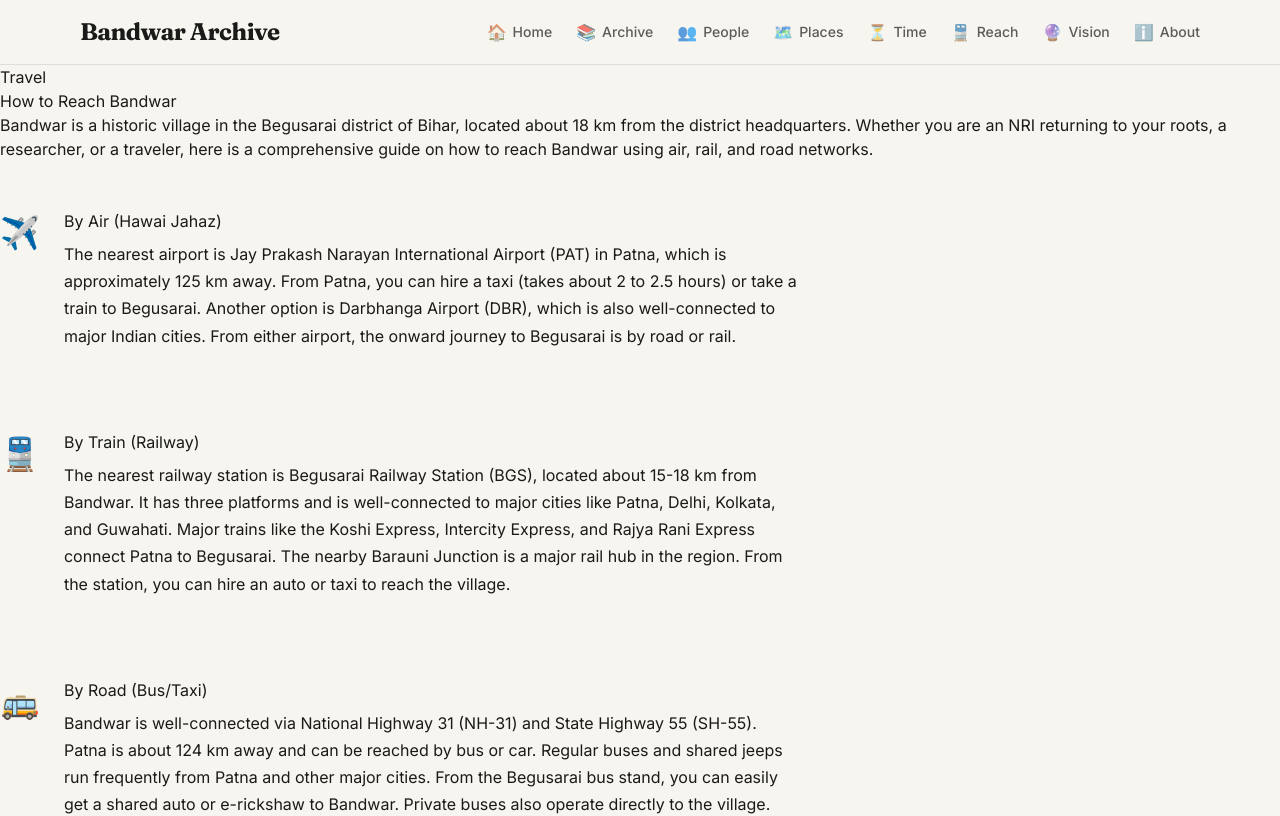
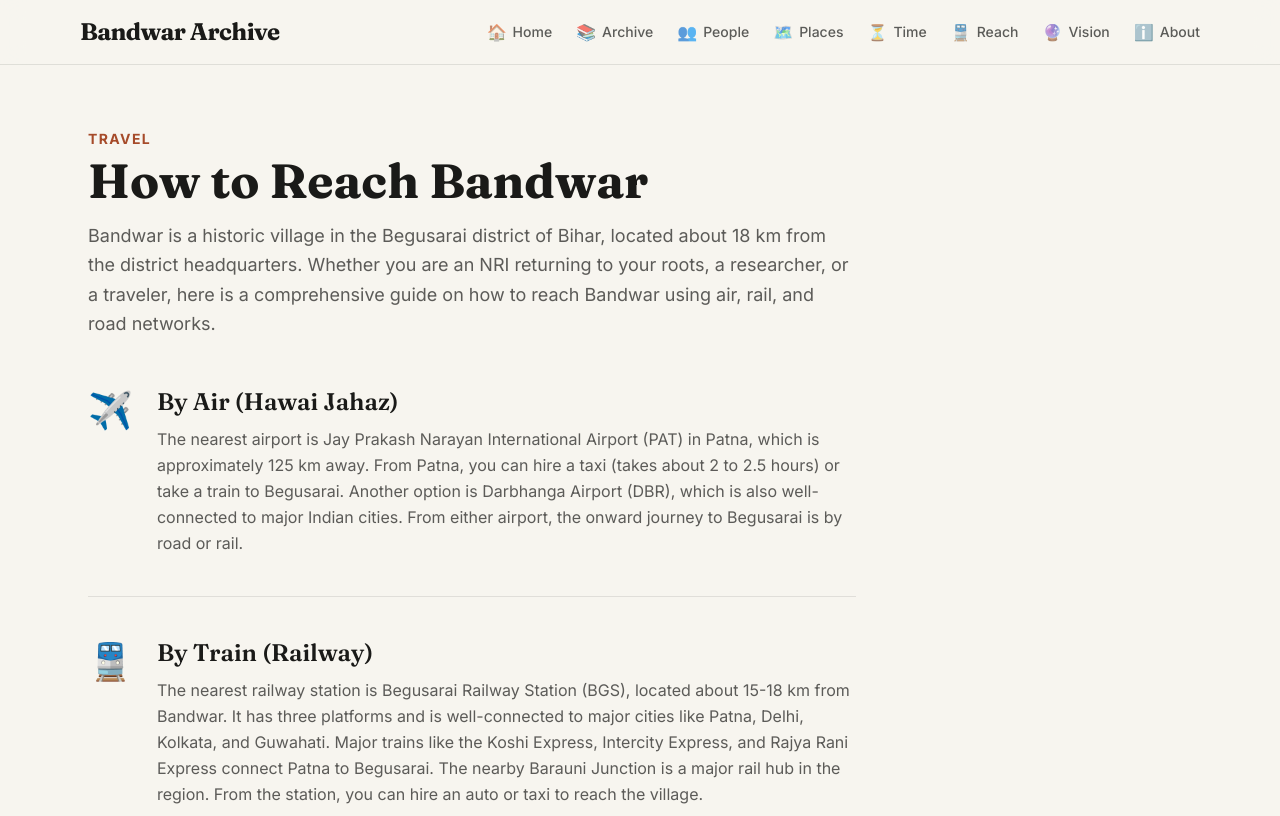
Before and after one commit to ravirajhere/Bandwar, a Next.js app: page /reach in a window 1280 px wide. Shown: the top 816 px of the page. Built offline with nearby package versions, Linux system fonts and the light colour scheme.

Commit message:
Update page.tsx

```diff
--- a/src/app/reach/page.tsx
+++ b/src/app/reach/page.tsx
@@ -1,6 +1,21 @@
-import fs from 'fs';
-import path from 'path';
 import master from '../../../data/master.json';
+// Direct JSON import (Next.js handles this perfectly during build)
+import reachDataRaw from '../../../data/reach.json';
+
+// 1. TypeScript Expert Approved: Strict Interface for Data
+interface ReachOption {
+  mode: string;
+  details: string;
+  icon: string | React.ReactNode; // Handles both emoji string and React icon
+}
+
+interface ReachData {
+  intro?: string;
+  options?: ReachOption[];
+}
+
+// Safe Casting of JSON data
+const data: ReachData = reachDataRaw;
 
 export const metadata = {
   title: `How to Reach | ${master.site.name}`,
@@ -8,28 +23,55 @@ export const metadata = {
 };
 
 export default function ReachPage() {
-  const reachPath = path.join(process.cwd(), 'data/reach.json');
-  const reachData = JSON.parse(fs.readFileSync(reachPath, 'utf-8'));
-  const options = reachData.options || [];
+  // Safe fallback if options array is missing in JSON
+  const options = data.options || [];
+  const intro = data.intro || 'Detailed directions for visitors via Air, Train, and Road.';
 
   return (
-    <div className="container-wide" style={{ paddingBottom: '4rem' }}>
-      <header className="section-head-page">
-        <span className="eyebrow">Travel</span>
-        <h1 className="section-title-main">How to Reach Bandwar</h1>
-        <p className="section-intro">{reachData.intro || 'Detailed directions for visitors via Air, Train, and Road.'}</p>
+    <div className="container-custom py-12 md:py-16">
+      {/* Header Section */}
+      <header className="mb-12 max-w-3xl">
+        <span className="text-sm font-bold tracking-widest uppercase text-warn mb-2 block">
+          Travel
+        </span>
+        <h1 className="text-4xl md:text-5xl font-serif font-bold text-primary mb-4">
+          How to Reach Bandwar
+        </h1>
+        <p className="text-lg text-primary/70 leading-relaxed">
+          {intro}
+        </p>
       </header>
 
-      <div style={{ marginTop: '3rem', maxWidth: '800px' }}>
-        {options.map((opt: any, i: number) => (
-          <div key={i} style={{ display: 'flex', gap: '1.5rem', marginBottom: '2.5rem', paddingBottom: '2.5rem', borderBottom: '1px solid var(--c-border-soft)' }}>
-            <div style={{ fontSize: '2rem' }}>{opt.icon}</div>
-            <div>
-              <h3 className="section-title" style={{ fontSize: 'var(--fs-lg)', marginBottom: '0.5rem' }}>{opt.mode}</h3>
-              <p style={{ color: 'var(--c-text-muted)', lineHeight: '1.7', margin: 0 }}>{opt.details}</p>
+      {/* Options List */}
+      <div className="max-w-3xl">
+        {options.length > 0 ? (
+          options.map((opt, i) => (
+            <div
+              key={i}
+              className="flex gap-6 mb-10 pb-10 border-b border-primary/10 last:border-0 last:pb-0"
+            >
+              {/* Icon Container */}
+              <div className="text-4xl shrink-0 mt-1">
+                {opt.icon}
+              </div>
+
+              {/* Content */}
+              <div>
+                <h3 className="text-2xl font-serif font-semibold text-primary mb-2">
+                  {opt.mode}
+                </h3>
+                <p className="text-primary/70 leading-relaxed">
+                  {opt.details}
+                </p>
+              </div>
             </div>
+          ))
+        ) : (
+          // Fallback UI if no options are found
+          <div className="p-6 bg-surface rounded-xl border border-primary/10 text-center text-primary/60">
+            Travel information is currently being updated. Please check back later.
           </div>
-        ))}
+        )}
       </div>
     </div>
   );
```
